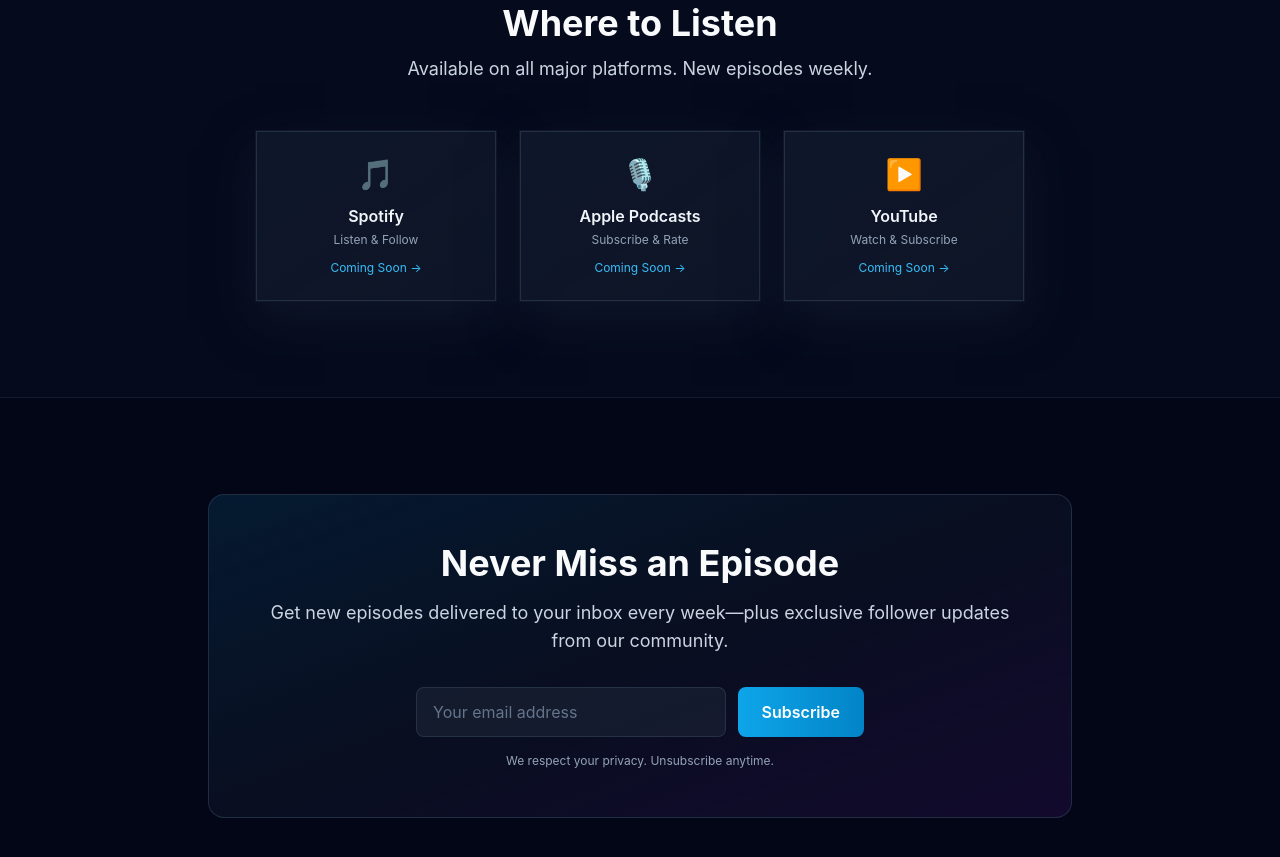
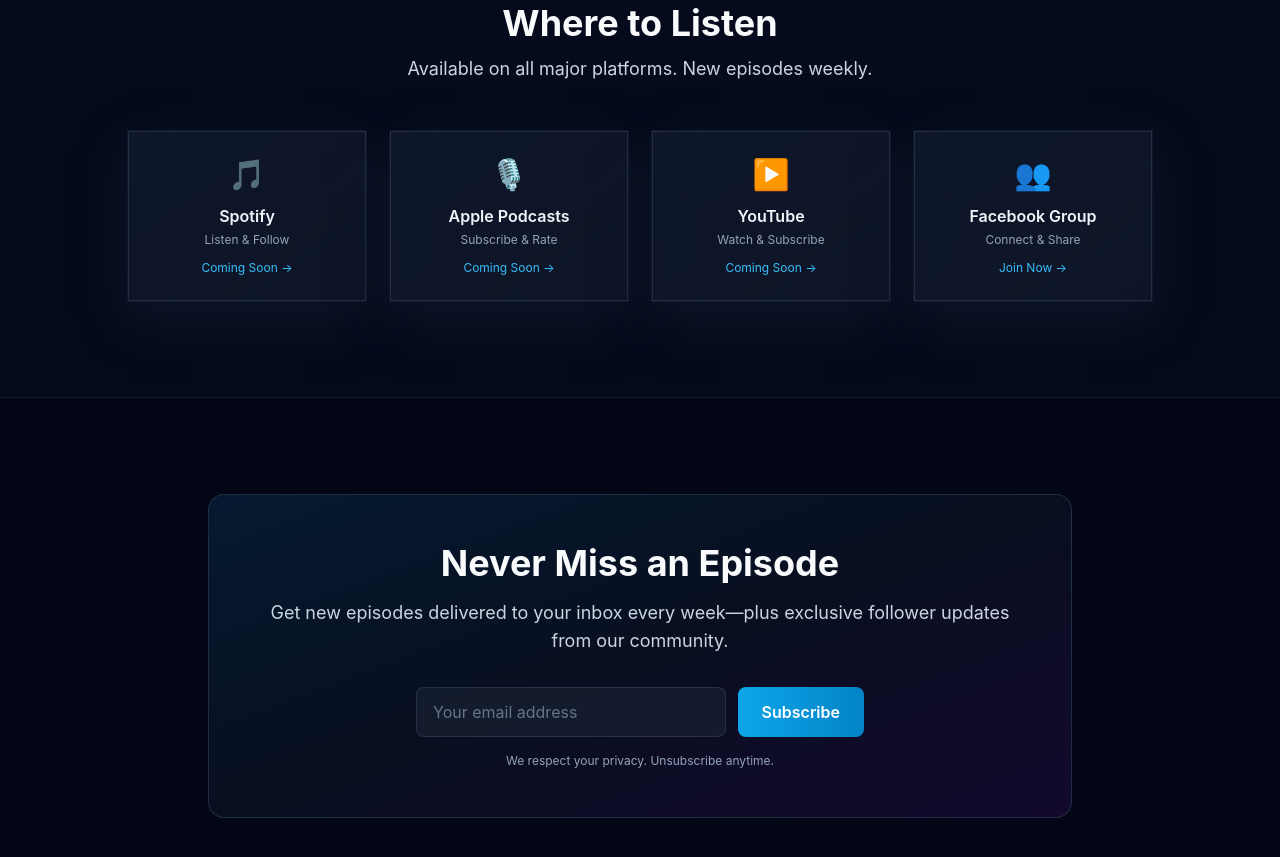
Before and after one commit to ODS-WebRender/renderweb, a website: page podcasts.html in a window 1280 px wide. Shown: the part 1638-2495 px from the top of the page. Drawn offline with nearby package versions, Linux system fonts and the light colour scheme; a web font is replaced by a local one.

Commit message:
fix: add facebook groups to platforms & optimize background image sizing

```diff
--- a/podcasts.html
+++ b/podcasts.html
@@ -283,7 +283,7 @@
               <p class="text-slate-300 text-lg">Available on all major platforms. New episodes weekly.</p>
             </div>
 
-            <div class="grid md:grid-cols-3 gap-6 max-w-3xl mx-auto">
+            <div class="grid md:grid-cols-2 lg:grid-cols-4 gap-6 max-w-5xl mx-auto">
               <a href="#" class="card-glass border border-slate-700/60 p-6 hover:border-sky-500/60 hover:bg-slate-900/90 transition-all group text-center">
                 <div class="text-3xl mb-3">🎵</div>
                 <h3 class="font-semibold text-slate-100 mb-1">Spotify</h3>
@@ -303,6 +303,13 @@
                 <h3 class="font-semibold text-slate-100 mb-1">YouTube</h3>
                 <p class="text-xs text-slate-400">Watch & Subscribe</p>
                 <p class="text-sky-400 group-hover:text-sky-300 text-xs mt-3 transition-colors">Coming Soon →</p>
+              </a>
+
+              <a href="#" class="card-glass border border-slate-700/60 p-6 hover:border-sky-500/60 hover:bg-slate-900/90 transition-all group text-center">
+                <div class="text-3xl mb-3">👥</div>
+                <h3 class="font-semibold text-slate-100 mb-1">Facebook Group</h3>
+                <p class="text-xs text-slate-400">Connect & Share</p>
+                <p class="text-sky-400 group-hover:text-sky-300 text-xs mt-3 transition-colors">Join Now →</p>
               </a>
             </div>
           </div>
```
Also changed, not shown: podcast-business-on-purpose.html (+1 -1 lines), podcast-when-life-bites.html (+1 -1 lines).
